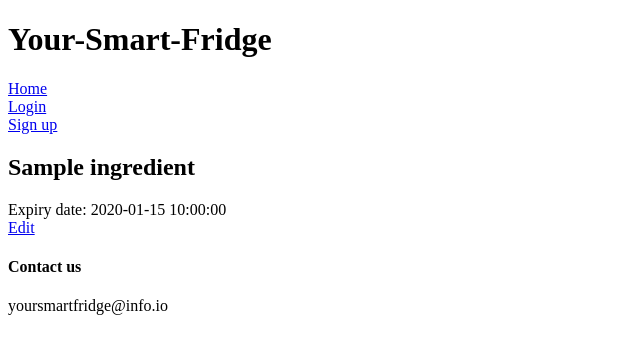
After one commit to May-Manmai/flask-app, a Flask app: page /fridge/1 in a window 1280 px wide. The commit adds this page. Shown: the top 354 px of the page, without its empty margins (0-640 px from the left). Run offline with Flask 2, Linux system fonts and the light colour scheme; a database or web service that is not in the repository returns one stand-in record (values such as "Sample title"); some libraries are stand-ins or nearby versions.

Commit message:
add function edit show delete

```diff
--- a/controllers/fridge_controller.py
+++ b/controllers/fridge_controller.py
@@ -1,5 +1,6 @@
+from crypt import methods
 from flask import Blueprint, request, session, redirect, render_template
-from models.fridge import get_all_ingredients, get_ingredient, insert_ingredient, update_ingredients
+from models.fridge import get_all_ingredients, get_ingredient, insert_ingredient, update_ingredients, delete_ingredients
 
 fridge_controller = Blueprint(
     "fridge_controller", __name__, template_folder="../templates/fridge")
@@ -47,3 +48,15 @@ def update(id):
 def edit(id):
     ingredient = get_ingredient(id)
     return render_template('edit.html', ingredient=ingredient)
+
+
+@fridge_controller.route('/fridge/<id>', methods=["GET"])
+def show(id):
+    ingredient = get_ingredient(id)
+    return render_template('show.html', ingredient=ingredient)
+
+
+@fridge_controller.route('/fridge/<id>/delete', methods=["POST"])
+def delete(id):
+    delete_ingredients(id)
+    return redirect('/')
--- a/models/fridge.py
+++ b/models/fridge.py
@@ -44,3 +44,14 @@ def update_ingredients(id, name, purchased_date, expiry_date):
         expiry_date,
         id,
     ])
+
+
+def delete_ingredients(id):
+    database.sql_write("DELETE FROM ingredients  WHERE id = %s", [id])
+
+
+def get_expired_ingredients(id):
+    results = database.sql_select(
+        'SELECT * FROM ingredients WHERE expiry_date =  2022-01-16', [id])
+    results = results[0]
+    return results
--- a/templates/base.html
+++ b/templates/base.html
@@ -14,9 +14,7 @@
                 <div>
                     <a href="/">Home</a>
                 </div>
-                <div>
-                    <a href="/fridge">ingredients</a>
-                </div>
+
                 {% if session.get('user_id') %}
                 <div>Welcome, {{session.get('user_name')}}</div>
                 <div>
--- a/templates/fridge/edit.html
+++ b/templates/fridge/edit.html
@@ -35,6 +35,7 @@
         <button type="submit">Save</button>
     </div>
 </form>
+
 <form action="/fridge/{{ingredient['id']}}/delete" method="POST">
     <button type="submit">Delete</button>
 </form>
--- /dev/null
+++ b/templates/fridge/show.html
@@ -0,0 +1,14 @@
+{% extends 'base.html' %} {% block content %}
+
+<div class="fridge-item">
+    <div class="info">
+        <h2>{{ ingredient['name'] }}</h2>
+        <div class="expiry_date">
+            Expiry date: {{ingredient['expiry_date']}}
+        </div>
+
+        <a href="/fridge/{{ingredient['id']}}/edit">Edit</a>
+    </div>
+
+    {% endblock content %}
+</div>
```
Also changed, not shown: models/user.py (line endings or trailing spaces).
